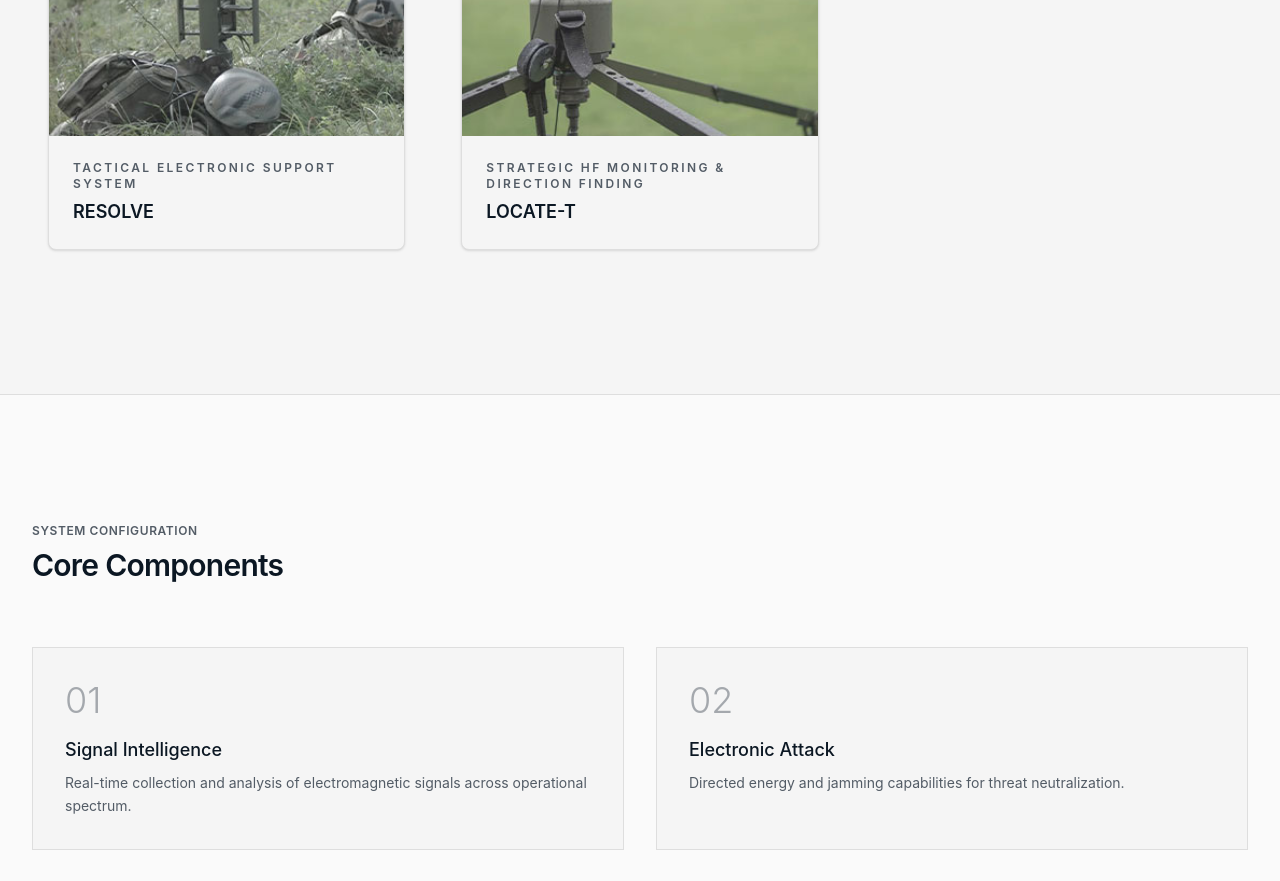
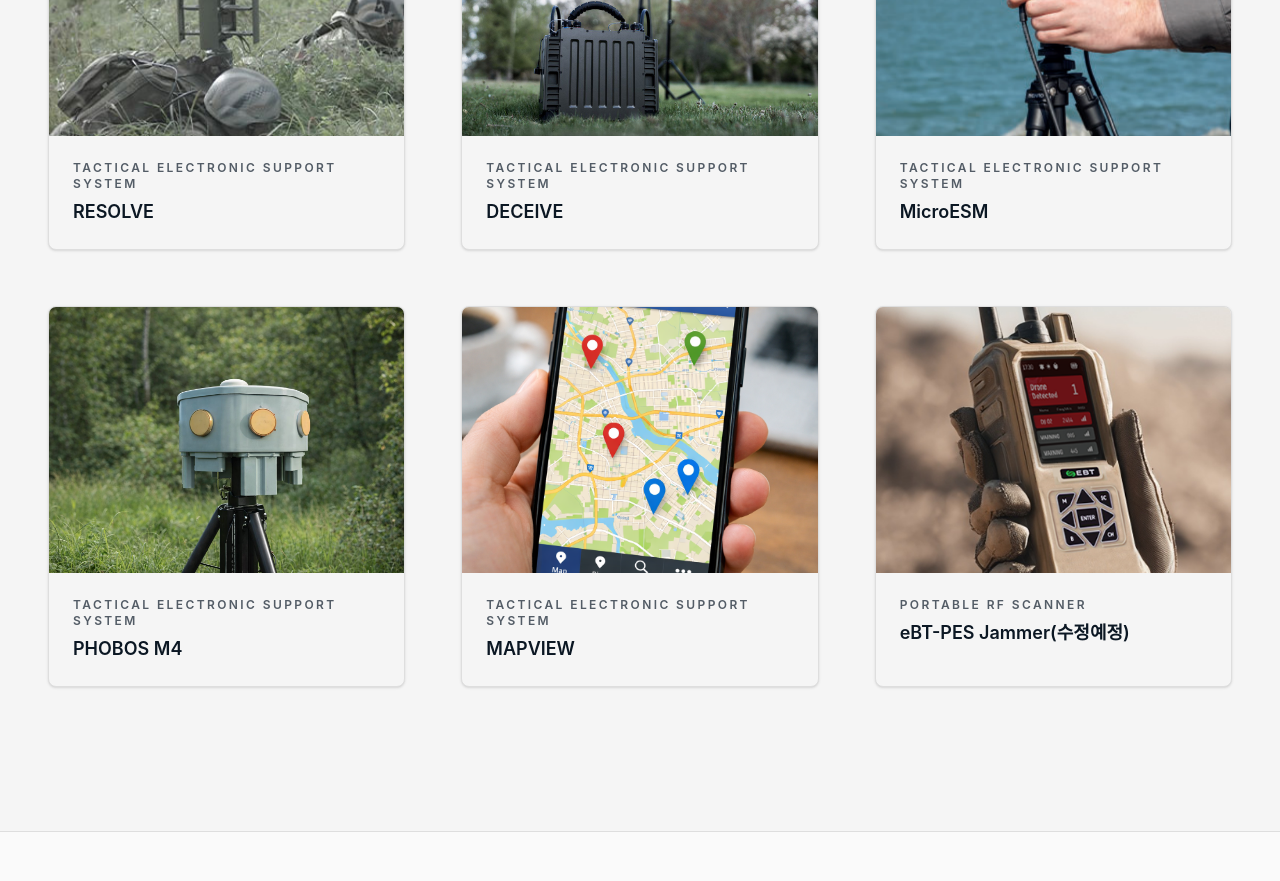
Before and after one commit to allstring/ebt-web-platform, a React (Vite) app: page /solution/ew in a window 1280 px wide. Shown: the part 1340-2221 px from the top of the page. Built offline with nearby package versions, Linux system fonts and the light colour scheme.

Commit message:
feat: update Electronic Warfare page with localized content, new product entries, and improved layout for enhanced user experience

```diff
--- a/src/pages/Solution/EW/Solution_EW.tsx
+++ b/src/pages/Solution/EW/Solution_EW.tsx
@@ -3,6 +3,7 @@
 import { Button } from "@/components/ui/button"
 import { ProductGrid } from "@/components/product-card"
 import ComingSoon from "@/components/ComingSoon"
+import { useLocale } from "@/lib/i18n"
 
 
 // ============================================================================
@@ -16,31 +17,28 @@
 import categoryResolveImg from "@/assets/images/category-resolve.jpg"
 import categoryLocateTImg from "@/assets/images/category-locate.jpg"
 import categoryPesImg from "@/assets/images/category-pes.png"
-const systemComponents = [
-  {
-    name: "Signal Intelligence",
-    description: "Real-time collection and analysis of electromagnetic signals across operational spectrum.",
-  },
-  {
-    name: "Electronic Attack",
-    description: "Directed energy and jamming capabilities for threat neutralization.",
-  },
-  {
-    name: "Electronic Protection",
-    description: "Defensive measures to ensure friendly system integrity and communication continuity.",
-  },
-  {
-    name: "Spectrum Management",
-    description: "Dynamic allocation and coordination of electromagnetic resources.",
-  },
-]
+import categoryDeceiveImg from "@/assets/images/deceive_thumbnail.jpg"
+import categryMicroESMImg from "@/assets/images/microESMThumbnail.png"
+import categoryPhobosM4Img from "@/assets/images/phobosm4Thumbnail.png"
+import categoryMapViewImg from "@/assets/images/mapViewThumbnail.png"
+// const environments = [
+//   "Ground-based installations",
+//   "Vehicle-mounted platforms",
+//   "Airborne systems",
+//   "Maritime operations",
+// ]
+
+export default function ElectronicWarfarePage() {
+  const { t } = useLocale()
+  const ewPage = t.solution.ewPage
 
   const ewProducts = [{
     title: "GoldenBat-EWS",
-  subtitle: "Mobile Electronic Warfare Solution",
+    subtitle: ewPage.products.goldenBatEws,
     imageSrc: categoryEwsImg,
     imageClassName: "blur-md",
-  href: "GoldenBat-EWS"
+    href: "GoldenBat-EWS",
+    classified: true,
   },
   // {
   //   title: "eBT-MES",
@@ -49,37 +47,59 @@
   //   href: "eBT-MES",
   // },
   {
-  title: "eBT-PES",
-  subtitle: "Portable RF Scanner",
+    title: "eBT-PES Detector(수정예정)",
+    subtitle: ewPage.products.ebtPes,
     imageSrc: categoryPesImg,
     href: "eBT-PES",
   },{
     title: "PERCEIVE",
-  subtitle: "INTEGRATED WIDEBAND SENSOR",
+    subtitle: ewPage.products.perceive,
     imageSrc: categoryPerceiveImg,
     href: "PERCEIVE",
   },{
     title: "RESOLVE",
-  subtitle: "TACTICAL ELECTRONIC SUPPORT SYSTEM",
+    subtitle: ewPage.products.resolve,
     imageSrc: categoryResolveImg,
     href: "RESOLVE",
-},{
-  title: "LOCATE-T",
-  subtitle: "Strategic HF Monitoring & Direction Finding",
-  imageSrc: categoryLocateTImg,
-  href: "LOCATE-T",
   },
+  {
+    title: "DECEIVE",
+    subtitle: ewPage.products.resolve,
+    imageSrc: categoryDeceiveImg,
+    href: "DECEIVE",
+  },
+  {
+    title: "MicroESM",
+    subtitle: ewPage.products.resolve,
+    imageSrc: categryMicroESMImg,
+    href: "MicroESM",
+  },
+  {
+    title: "PHOBOS M4",
+    subtitle: ewPage.products.resolve,
+    imageSrc: categoryPhobosM4Img,
+    href: "PHOBOS M4",
+  },
+  {
+    title: "MAPVIEW",
+    subtitle: ewPage.products.resolve,
+    imageSrc: categoryMapViewImg,
+    href: "MAPVIEW",
+  },
+  {
+    title: "eBT-PES Jammer(수정예정)",
+    subtitle: ewPage.products.ebtPes,
+    imageSrc: categoryPesImg,
+    href: "eBT-PES",
+  }
+  // {
+  //   title: "LOCATE-T",
+  //   subtitle: ewPage.products.locateT,
+  //   imageSrc: categoryLocateTImg,
+  //   href: "LOCATE-T",
+  // },
   ]
 
-
-// const environments = [
-//   "Ground-based installations",
-//   "Vehicle-mounted platforms",
-//   "Airborne systems",
-//   "Maritime operations",
-// ]
-
-export default function ElectronicWarfarePage() {
   if (HIDE_PAGE) {
     return <ComingSoon />
   }
@@ -94,15 +114,14 @@
               className="inline-flex items-center gap-2 text-sm text-muted-foreground hover:text-foreground transition-colors mb-8"
             >
               <ArrowLeft className="h-4 w-4" />
-              All Solutions
+              {t.solution.backToSolutions}
             </Link>
 
             <div className="max-w-3xl">
-              <p className="text-xs font-semibold uppercase tracking-wider text-muted-foreground">Solution</p>
-              <h1 className="mt-2 text-4xl font-semibold tracking-tight text-foreground">Electronic Warfare</h1>
+              <p className="text-xs font-semibold uppercase tracking-wider text-muted-foreground">{ewPage.header.label}</p>
+              <h1 className="mt-2 text-4xl font-semibold tracking-tight text-foreground">{ewPage.header.title}</h1>
               <p className="mt-6 text-lg text-muted-foreground leading-relaxed">
-                Comprehensive electromagnetic spectrum operations for detection, protection, and response in contested
-                environments.
+                {ewPage.header.description}
               </p>
             </div>
           </div>
@@ -140,8 +159,8 @@
         <section className="py-24 lg:py-32 bg-card border-t border-border">
           <div className="mx-auto max-w-7xl px-6 lg:px-8">
             <div className="max-w-2xl mb-12">
-              <p className="text-xs font-semibold uppercase tracking-wider text-muted-foreground">Product Lineup</p>
-              <h2 className="mt-2 text-3xl font-semibold tracking-tight text-foreground">Product Lineup</h2>
+              <p className="text-xs font-semibold uppercase tracking-wider text-muted-foreground">{ewPage.products.label}</p>
+              <h2 className="mt-2 text-3xl font-semibold tracking-tight text-foreground">{ewPage.products.title}</h2>
             </div>
 
             <ProductGrid items={ewProducts} />
@@ -154,13 +173,13 @@
           <div className="mx-auto max-w-7xl px-6 lg:px-8">
             <div className="max-w-2xl mb-16">
               <p className="text-xs font-semibold uppercase tracking-wider text-muted-foreground">
-                System Configuration
+                {ewPage.systemConfig.label}
               </p>
-              <h2 className="mt-2 text-3xl font-semibold tracking-tight text-foreground">Core Components</h2>
+              <h2 className="mt-2 text-3xl font-semibold tracking-tight text-foreground">{ewPage.systemConfig.title}</h2>
             </div>
 
             <div className="grid grid-cols-1 md:grid-cols-2 gap-8">
-              {systemComponents.map((component, index) => (
+              {ewPage.systemConfig.items.map((component, index) => (
                 <div key={component.name} className="p-8 bg-card border border-border">
                   <span className="text-4xl font-light text-muted-foreground/50">
                     {String(index + 1).padStart(2, "0")}
@@ -180,16 +199,15 @@
           <div className="mx-auto max-w-7xl px-6 lg:px-8">
             <div className="flex flex-col lg:flex-row lg:items-center lg:justify-between gap-8">
               <div>
-                <p className="text-xs font-semibold uppercase tracking-wider text-muted-foreground">Related Product</p>
-                <h2 className="mt-2 text-2xl font-semibold tracking-tight text-foreground">RESOLVE Platform</h2>
+                <p className="text-xs font-semibold uppercase tracking-wider text-muted-foreground">{ewPage.relatedProduct.label}</p>
+                <h2 className="mt-2 text-2xl font-semibold tracking-tight text-foreground">{ewPage.relatedProduct.title}</h2>
                 <p className="mt-4 text-muted-foreground max-w-xl">
-                  Our integrated defense platform provides seamless electronic warfare capabilities with real-time
-                  sensor fusion and command coordination.
+                  {ewPage.relatedProduct.description}
                 </p>
               </div>
               <Button asChild variant="outline" className="border-border hover:bg-secondary bg-transparent w-fit">
                 <Link to="/contact">
-                  Request Information
+                  {ewPage.relatedProduct.button}
                   <ArrowRight className="ml-2 h-4 w-4" />
                 </Link>
               </Button>
```
Lines whose indentation alone changed are shown as unchanged.
